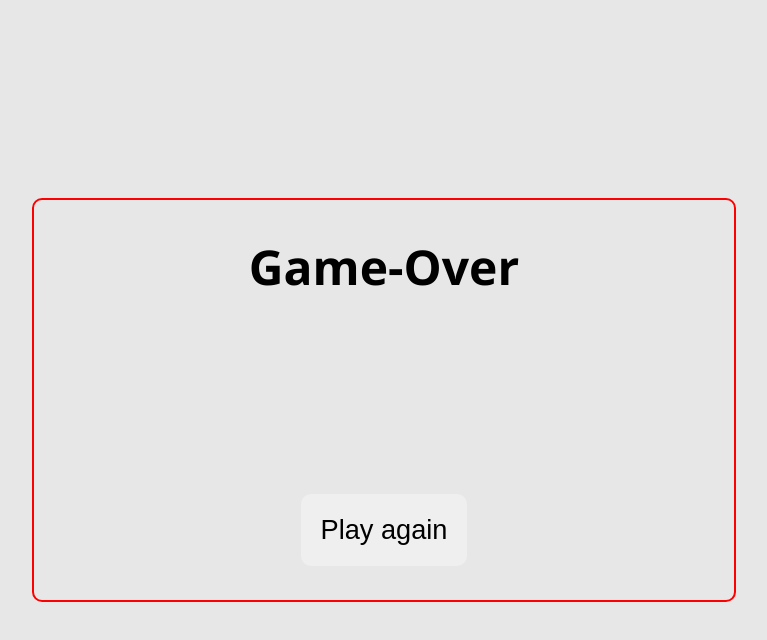
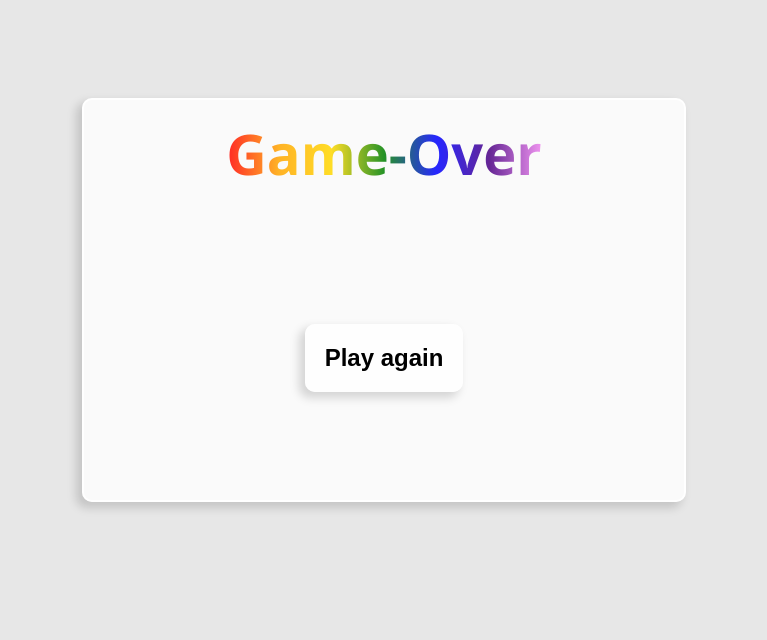
Before and after one commit to Afek-Sakaju/colors-craze-game, a React (Create React App) app: page / in a window 1280 px wide. Shown: the top 640 px of the page, without its empty margins (256-1023 px from the left). Built offline with nearby package versions, Linux system fonts and the light colour scheme.

Commit message:
finished design of the popup box container

```diff
--- a/src/components/PopupBox/PopupBox.scss
+++ b/src/components/PopupBox/PopupBox.scss
@@ -1,23 +1,42 @@
 .popup-box {
   display: flex;
-  justify-content: space-evenly;
   align-items: center;
   flex-direction: column;
-  width: 700px;
+  width: 600px;
   height: 400px;
+  margin-bottom: 200px;
   gap: 90px;
-  border: 2px solid red;
+  border: 2px solid rgb(255, 255, 255);
   border-radius: 10px;
+  box-shadow: -5px 5px 10px 1px rgba(black, 0.15);
+  background-color: rgba(white, 0.8);
 
   h1 {
-    font-size: 3em;
-    margin: 0 0 70px 0;
+    font-size: 3.5em;
+    margin-top: 15px;
+    background-image: linear-gradient(
+      to right,
+      rgba(red, 0.85),
+      rgba(orange, 0.85),
+      rgba(gold, 0.85),
+      rgba(green, 0.85),
+      rgba(blue, 0.85),
+      rgba(indigo, 0.85),
+      rgba(violet, 0.85)
+    );
+    background-clip: text;
+    -webkit-text-fill-color: transparent;
   }
 }
 
 .popup-box-button {
+  margin-top: 5px;
   padding: 20px;
-  font-size: 1.7em;
+  font-size: 1.5em;
+  font-weight: bold;
   border-radius: 10px;
   border: unset;
+  box-shadow: -5px 5px 10px 1px rgba(black, 0.15);
+  background-color: rgba(255, 255, 255, 0.9);
+  cursor: pointer;
 }
```
